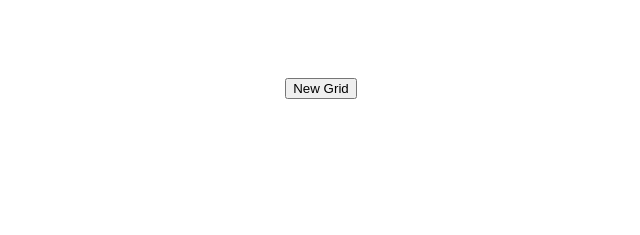
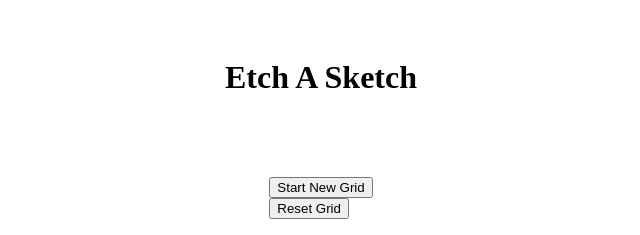
Before and after one commit to UzairKhan-27/etch-a-sketch, a plain HTML site: page index.html in a window 1280 px wide. Shown: the whole page, without its empty margins (319-959 px from the left). Drawn offline with Linux system fonts and the light colour scheme.

Commit message:
Add reset grid button and heading

```diff
--- a/index.html
+++ b/index.html
@@ -7,7 +7,11 @@
     <script src="javascript.js" defer></script>
     <link rel="stylesheet" href="style.css"></head>
 <body>
-    <button id="newGridButton">New Grid</button>
+    <h1>Etch A Sketch</h1>
+    <div class="button-container">
+        <button id="newGridButton">Start New Grid</button>
+        <button id="resetGridButton">Reset Grid</button>
+    </div>
     <div id="gridContainer"></div>
 
 </body>
```
